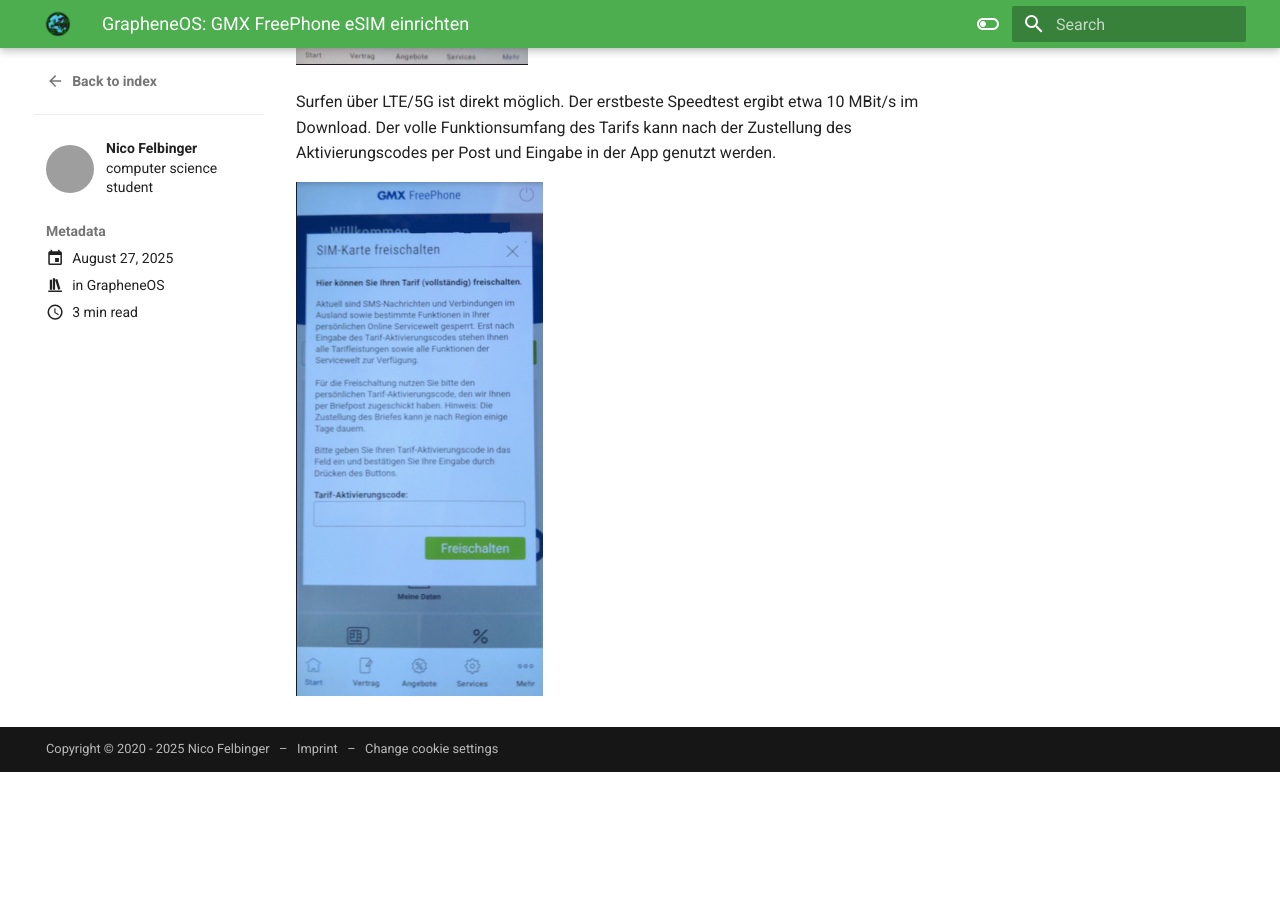
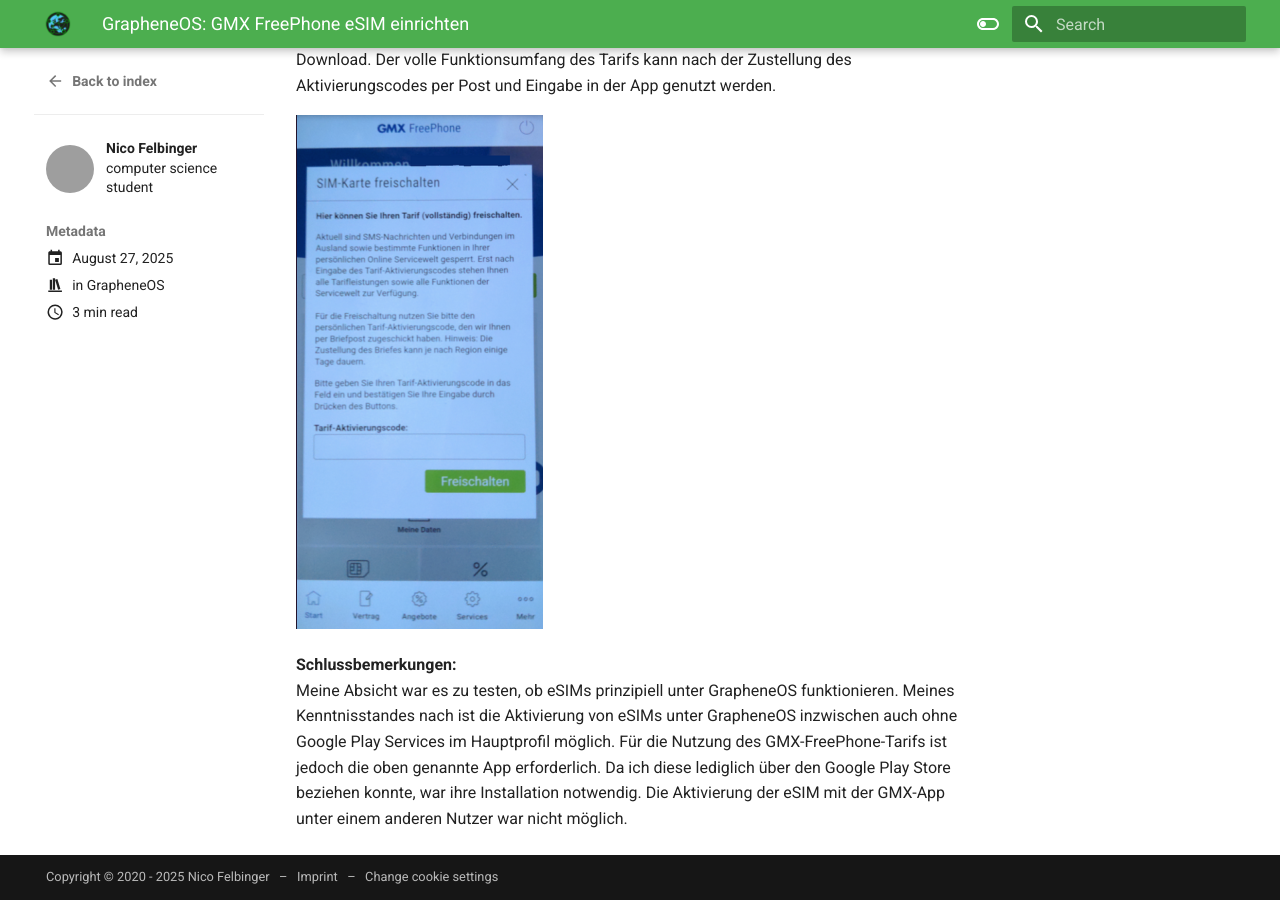
Before and after one commit to felbingereu/website, an MkDocs documentation site: the page built from docs/blog/posts/gos-esim.md, in a window 1280 px wide and 900 px high, scrolled down 1665 px. Built offline with MkDocs 1.6.1 and Material for MkDocs 9.7.7, drawn with Linux system fonts in a browser that asks for light colours; plug-ins that fetch from the network failed and are left out; before the commit the page ends 2437 px from its top, so only the background shows below that; some of the changed text lies outside the part shown; grey boxes are pictures that could not be loaded.

Commit message:
blog/posts/gos-esim: add final thoughts

```diff
--- a/docs/blog/posts/gos-esim.md
+++ b/docs/blog/posts/gos-esim.md
@@ -48,3 +45,11 @@
 Eingabe in der App genutzt werden.
 
 ![Eingabe Aktivierungscode](../../media/posts/gos-esim-verify.png)
+
+**Schlussbemerkungen:**
+Meine Absicht war es zu testen, ob eSIMs prinzipiell unter GrapheneOS funktionieren.
+Meines Kenntnisstandes nach ist die Aktivierung von eSIMs unter GrapheneOS inzwischen
+auch ohne Google Play Services im Hauptprofil möglich. Für die Nutzung des GMX-FreePhone-Tarifs
+ist jedoch die oben genannte App erforderlich. Da ich diese lediglich über den Google
+Play Store beziehen konnte, war ihre Installation notwendig.
+Die Aktivierung der eSIM mit der GMX-App unter einem anderen Nutzer war nicht möglich.
```
Also changed, not shown: other parts of docs/blog/posts/gos-esim.md (+0 -3 lines).
